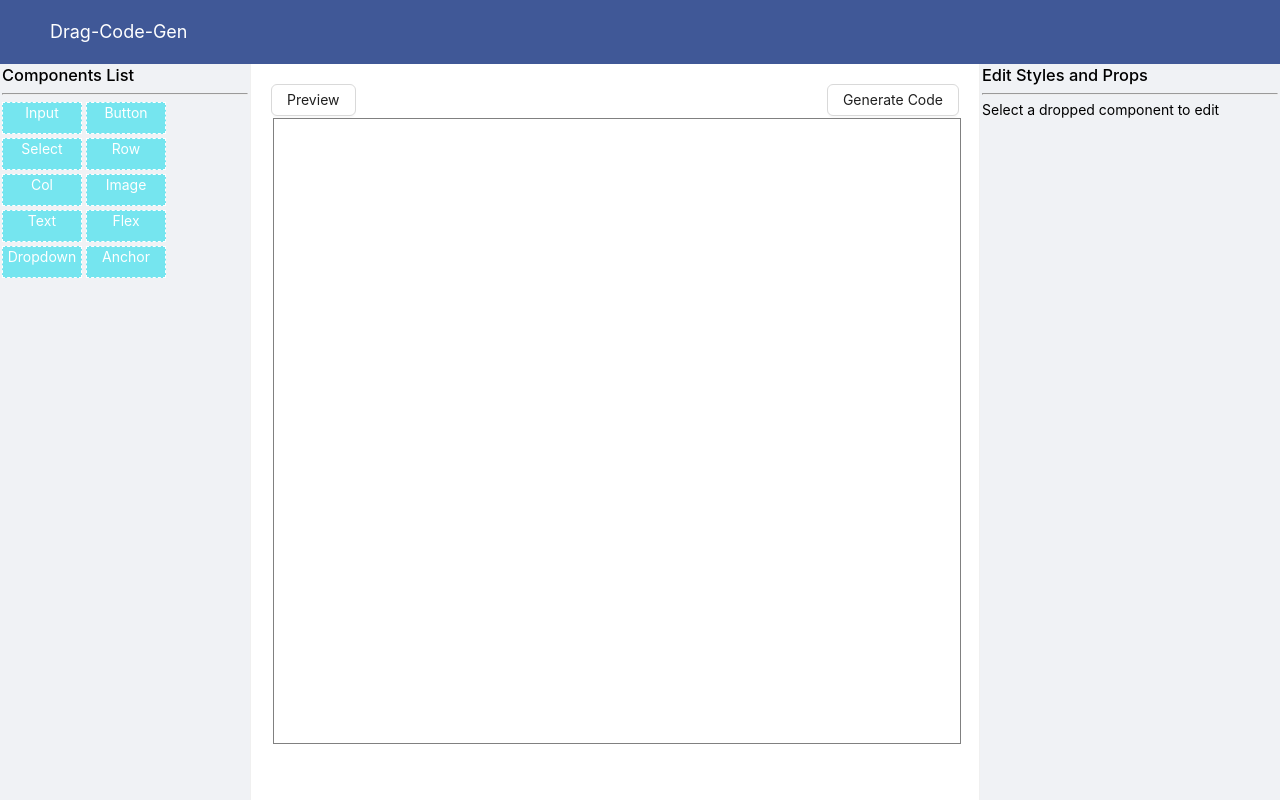
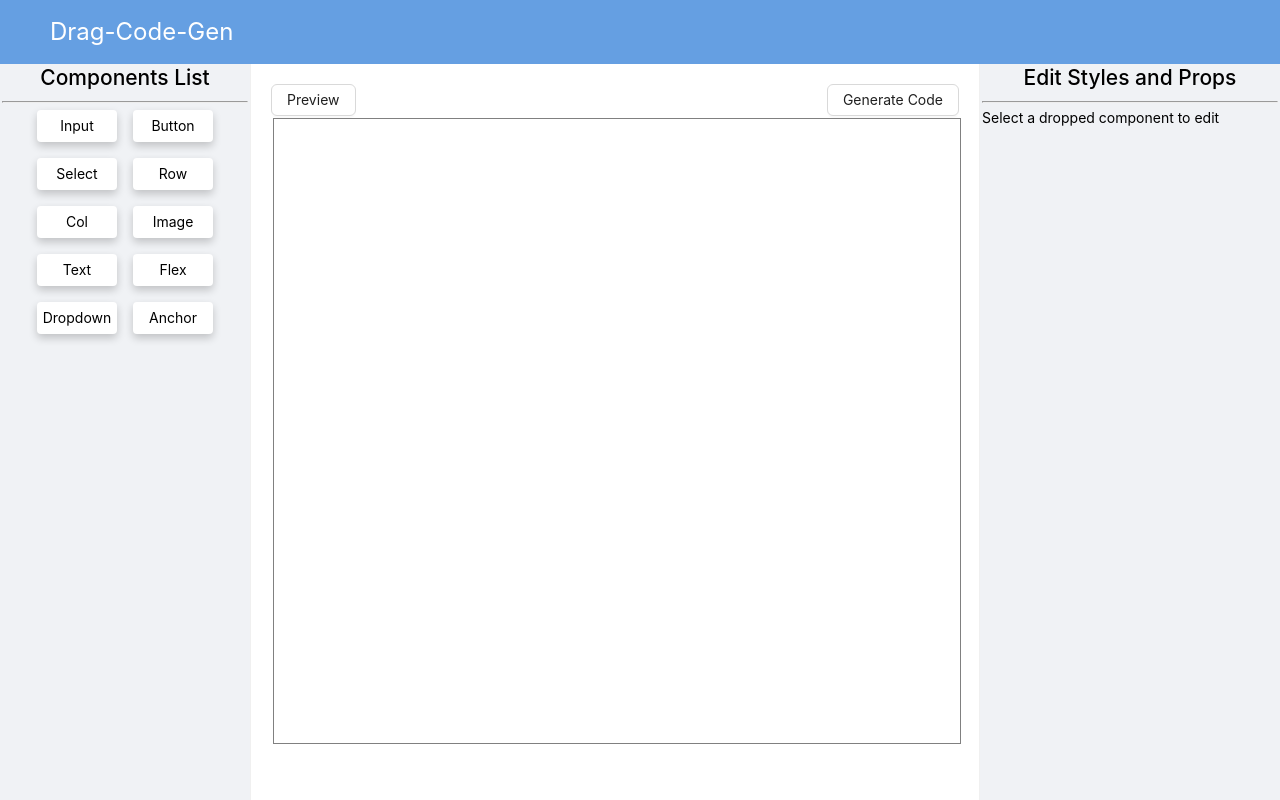
Before and after one commit to sjaiswalgit/drag-code-gen, a React (Create React App) app: page / in a window 1280 px wide. Built offline with nearby package versions, Linux system fonts and the light colour scheme.

Commit message:
UI Improved

```diff
--- a/src/App.css
+++ b/src/App.css
@@ -6,8 +6,8 @@ html, body, #root {
 }
 .header{
   color: white;
-  font-size: large;
-  background-color: rgb(64, 88, 151);
+  font-size:x-large;
+  background-color: rgb(101, 159, 226);
 }
 
 .sidebar {
@@ -41,3 +41,29 @@ html, body, #root {
   cursor: move;
   text-align: center;
 }
+.componentList{
+    width: 100%;
+    display: flex;
+    flex-direction: row;
+    flex-wrap: wrap;
+    justify-content: center;
+    align-items: center;
+    gap: 1rem
+
+}
+.componentItem {
+  opacity: 0.5;
+  background-color: white;
+  padding: 2px;
+  width: 5rem;
+  height: 2rem;
+  text-align: center;
+  color: black;
+  line-height: 2;
+  box-shadow: 0 4px 8px rgba(0, 0, 0, 0.2);
+  border-radius: 4px;
+  cursor:grab;
+}
+.heading{
+  text-align: center;
+}
--- a/src/components/ComponentList.tsx
+++ b/src/components/ComponentList.tsx
@@ -13,7 +13,7 @@ const DraggableMenuItem:React.FC<any>=({ component })=>{
   }));
 
   return (
-    <div ref={drag} style={{ opacity: isDragging ? 0.5 : 1,backgroundColor:'#75e5ef',border:'1px dashed white', padding:'2px',width:'5rem',height:'2rem',textAlign:'center',color:'white' }}>
+    <div ref={drag} className='componentItem' style={{ opacity: isDragging ? 0.5 : 1}}>
       {component.name}
     </div>
   );
@@ -21,7 +21,7 @@ const DraggableMenuItem:React.FC<any>=({ component })=>{
 
 function ComponentList() {
   return (
-    <div style={{width:'100%',display:'flex',flexDirection:'row', flexWrap:'wrap',justifyItems:'center',gap:4}}>
+    <div className='componentList' >
       {ComponentMap.map((component,index) => (
         <DraggableMenuItem key={index} component={component} />
       ))}
--- a/src/pages/Builder.tsx
+++ b/src/pages/Builder.tsx
@@ -1,4 +1,4 @@
-import React, { useState } from 'react';
+import React, { useEffect, useState } from 'react';
 import { Layout, Modal, Button } from 'antd';
 import ComponentList from '../components/ComponentList';
 import DropZone from '../components/DropZone';
@@ -27,19 +27,16 @@ function Builder() {
     )
   };
 
-
-
   return (
     <>
     {
-
     previewOpen?
     <Preview components={components} setPreviewOpen={setPreviewOpen} />:
     <Layout style={{height:'100vh'}}>
       <Header className="header">Drag-Code-Gen</Header>
       <Layout>
       <Sider width={250} className="sidebar">
-        <h3>Components List</h3>
+        <h2 className='heading'>Components List</h2>
         <hr />
         <ComponentList />
       </Sider>
@@ -53,7 +50,7 @@ function Builder() {
         />
       </Content>
       <Sider width={300} className="sidebar">
-        <h3>Edit Styles and Props</h3>
+        <h2 className='heading'>Edit Styles and Props</h2>
         <hr />
         {selectedIndex.length > 0 ?
           <PropsAndStyleEditor
```
